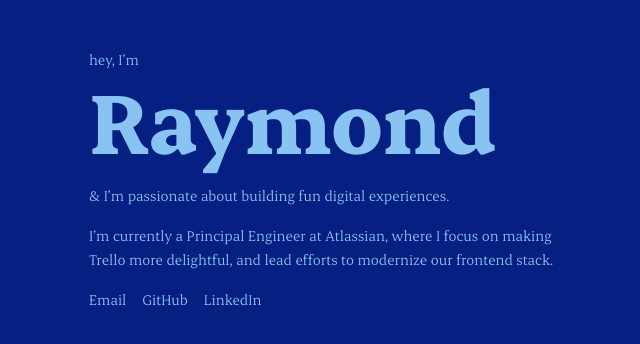
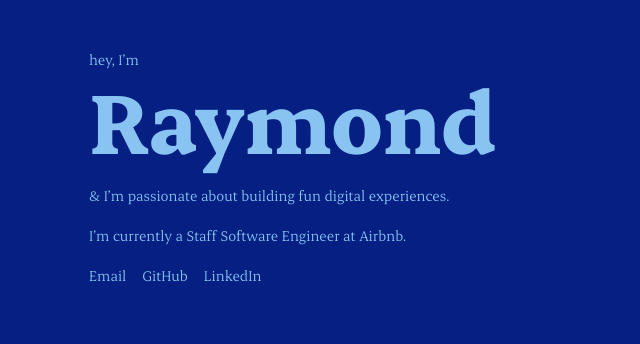
Before and after one commit to raymondwang/raymondwang.github.io, a SvelteKit app: page / in a window 1280 px wide. Shown: the top 344 px of the page, without its empty margins (300-940 px from the left). Built offline with nearby package versions, Linux system fonts and the light colour scheme.

Commit message:
Update company

```diff
--- a/src/routes/+page.svelte
+++ b/src/routes/+page.svelte
@@ -3,8 +3,7 @@
   <h1 class="text-6xl font-bold sm:text-8xl">Raymond</h1>
   <p class="mt-4">& I’m passionate about building fun digital experiences.</p>
   <p class="mt-4">
-    I’m currently a Principal Engineer at Atlassian, where I focus on making
-    Trello more delightful, and lead efforts to modernize our frontend stack.
+    I’m currently a Staff Software Engineer at Airbnb.
   </p>
   <ul class="mt-4 flex flex-row gap-x-4">
     <li>
```
